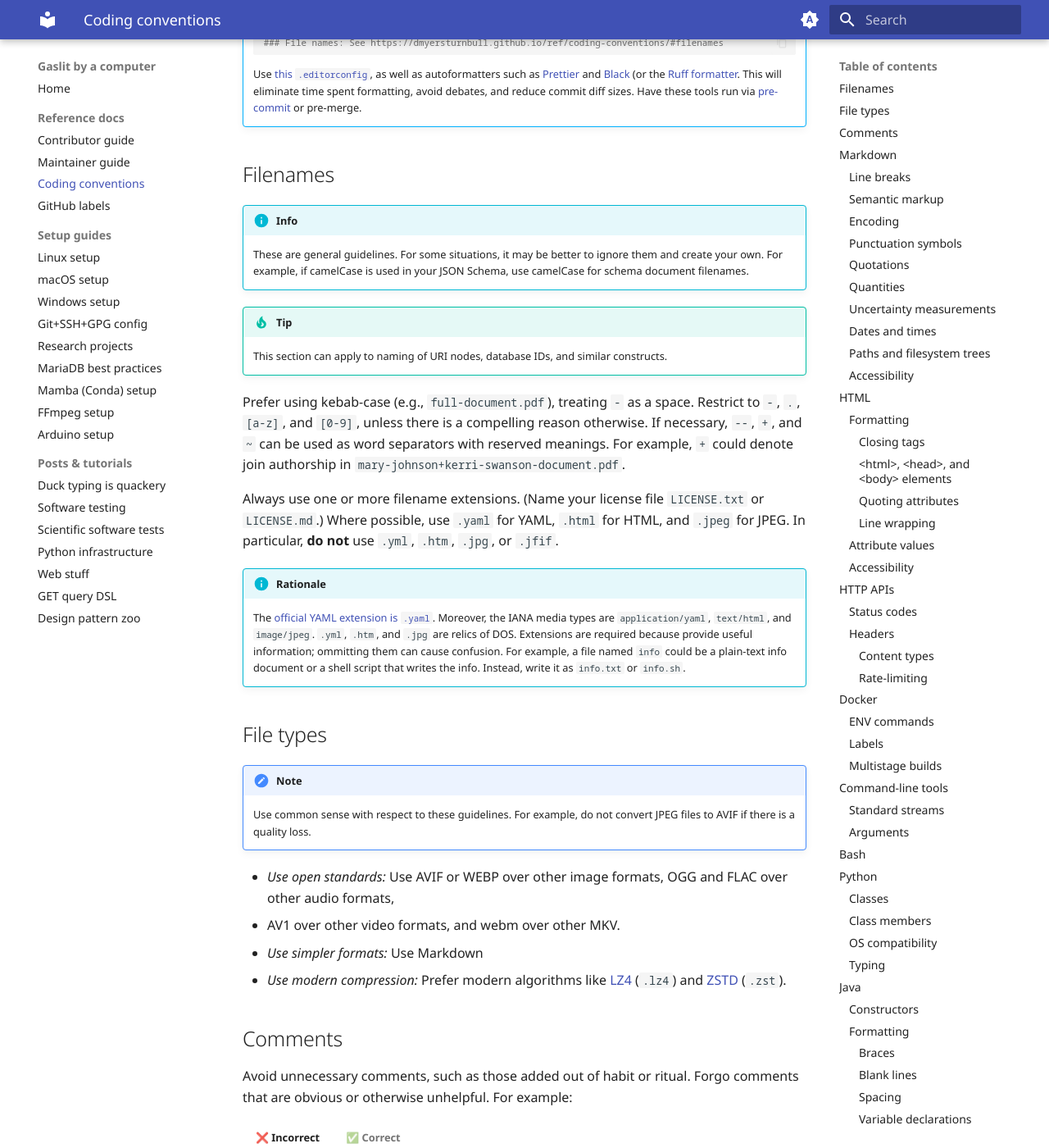
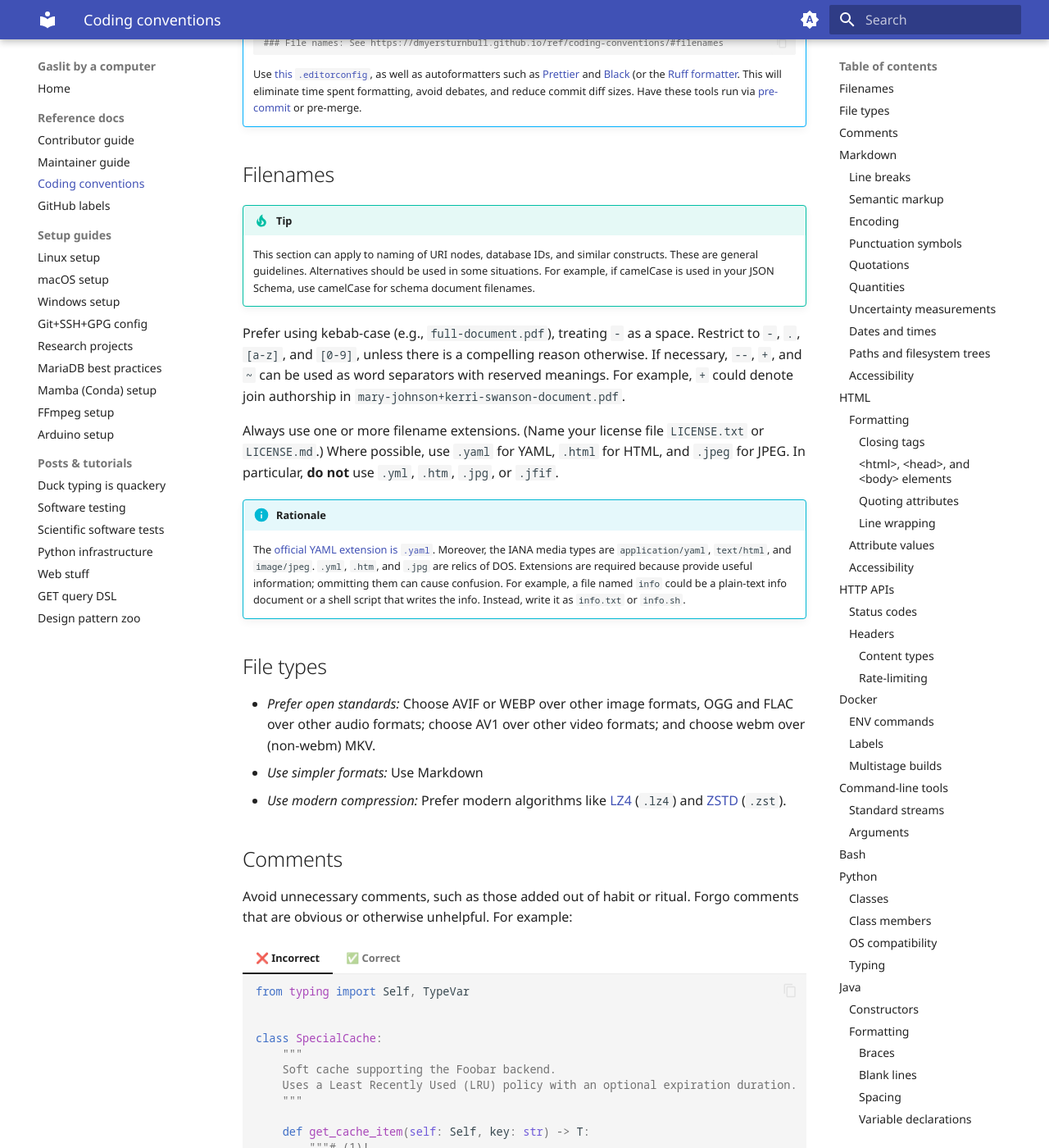
Before and after one commit to dmyersturnbull/dmyersturnbull.github.io, an MkDocs documentation site: the page built from contents/ref/coding-conventions.md, in a window 1280 px wide and 1400 px high, scrolled down 321 px. Shown: the whole window at 82% size. Built offline with MkDocs 1.6.1 and Material for MkDocs 9.7.7, drawn with Linux system fonts in a browser that asks for light colours; comment, search, counter and statistics services are not loaded; some of the changed text lies outside the part shown.

Commit message:
fix: minor cleanup

````diff
--- a/contents/ref/coding-conventions.md
+++ b/contents/ref/coding-conventions.md
@@ -22,12 +22,11 @@
 
 ## Filenames
 
-!!! info
-    These are general guidelines. For some situations, it may be better to ignore them and create your own.
-    For example, if camelCase is used in your JSON Schema, use camelCase for schema document filenames.
-
 !!! tip
     This section can apply to naming of URI nodes, database IDs, and similar constructs.
+    These are general guidelines.
+    Alternatives should be used in some situations.
+    For example, if camelCase is used in your JSON Schema, use camelCase for schema document filenames.
 
 Prefer using kebab-case (e.g., `full-document.pdf`), treating `-` as a space.
 Restrict to `-`, `.`, `[a-z]`, and `[0-9]`, unless there is a compelling reason otherwise.
@@ -50,13 +49,10 @@
 
 ## File types
 
-!!! note
-
-    Use common sense with respect to these guidelines.
-    For example, do not convert JPEG files to AVIF if there is a quality loss.
-
-- _Use open standards:_ Use AVIF or WEBP over other image formats, OGG and FLAC over other audio formats,
-- AV1 over other video formats, and webm over other MKV.
+- _Prefer open standards:_
+  Choose AVIF or WEBP over other image formats, OGG and FLAC over other audio formats;
+  choose AV1 over other video formats;
+  and choose webm over (non-webm) MKV.
 - _Use simpler formats:_
   Use Markdown
 - _Use modern compression:_
@@ -118,15 +114,15 @@
 
 !!! tip
 
-    Where applicable, guidelines in this section should be applied to documentation in general.
-    Also see [Google’s documentation style guide](https://developers.google.com/style/).
+    Where applicable, apply these guidelines to other documentation, not just Markdown.
+    See [Google’s documentation style guide](https://developers.google.com/style/) for other hints.
 
 ### Line breaks
 
 Break lines at the end of sentences.
 If a line goes over 120 characters, break it after an appropriate punctuation mark.
 For example, break up independent clauses.
-This is not necessary for very short sentences, such as `Sure. Ok. Fine.`.
+(A series of very short sentences can be left on one line.)
 
 !!! info "Rationale"
 
@@ -141,9 +137,8 @@
 
 !!! note
 
-    Ubiquitous foreign phrases, including <i>in vivo</i>, <i>in sitro</i>, <i>in silico</i>, and <i>et al.</i>
-    should not be italicized.
-    (They are italicized here to refer to the words themselves.
+    Do not italicize ubiquitous foreign phrases such as
+    <i>in vivo</i>, <i>in sitro</i>, <i>in silico</i>, and <i>et al.</i>
 
 !!! info "Rationale"
     This is primarily to aid grammar checkers.
@@ -196,7 +191,7 @@
 For example:
 
 ```markdown
-An en dash – in contrast to an em dash – should be used to mark breaks in thoughts.
+An en dash – in contrast to an em dash – should be used here.
 ```
 
 ### Quotations
@@ -247,8 +242,8 @@
 
 To format numbers, use:
 
-- `.` as the decimal marker
-- ` ` (narrow no break space, NNBSP (U+002D / `&#x202f;`)) as the thousands separator
+- A period (`.`) as the decimal marker
+- A narrow no break space, ` ` (NNBSP / U+002D / `&#x202f;`) as the thousands separator
 - A full space (` `) to separate magnitude and units
 
 For example: <i>1 024.222 222 µm</i>.
@@ -283,7 +278,6 @@
 
 Always use `/` as a path separator in documentation.
 Denote directories with a trailing `/`.
-
 For filesystem trees, use Unicode box-drawing characters.
 Refer to the
 [research projects guide](https://dmyersturnbull.github.io/guide/research-projects/#example)
````
Also changed, not shown: other parts of contents/ref/coding-conventions.md (+3 -3 lines).
